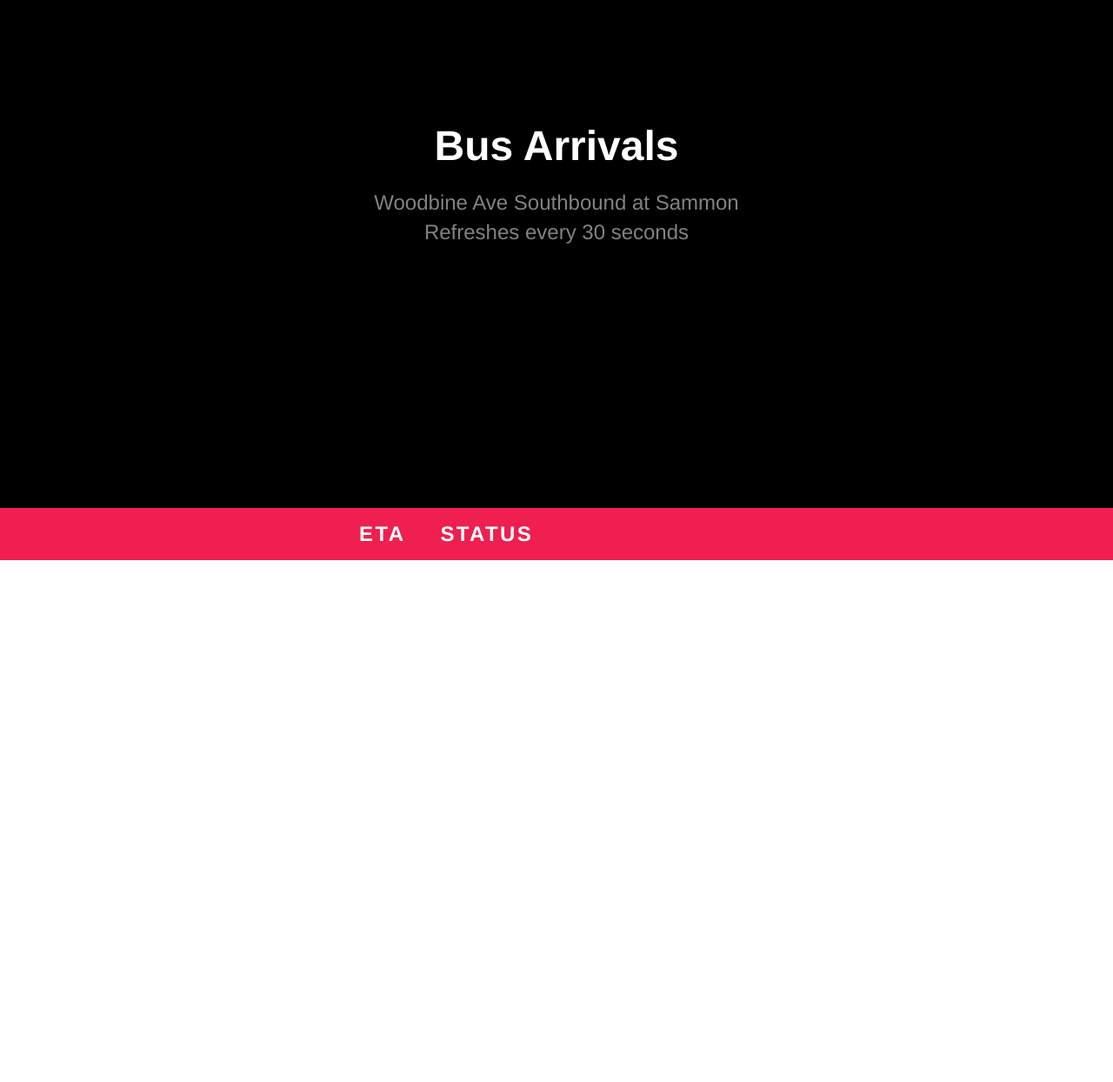
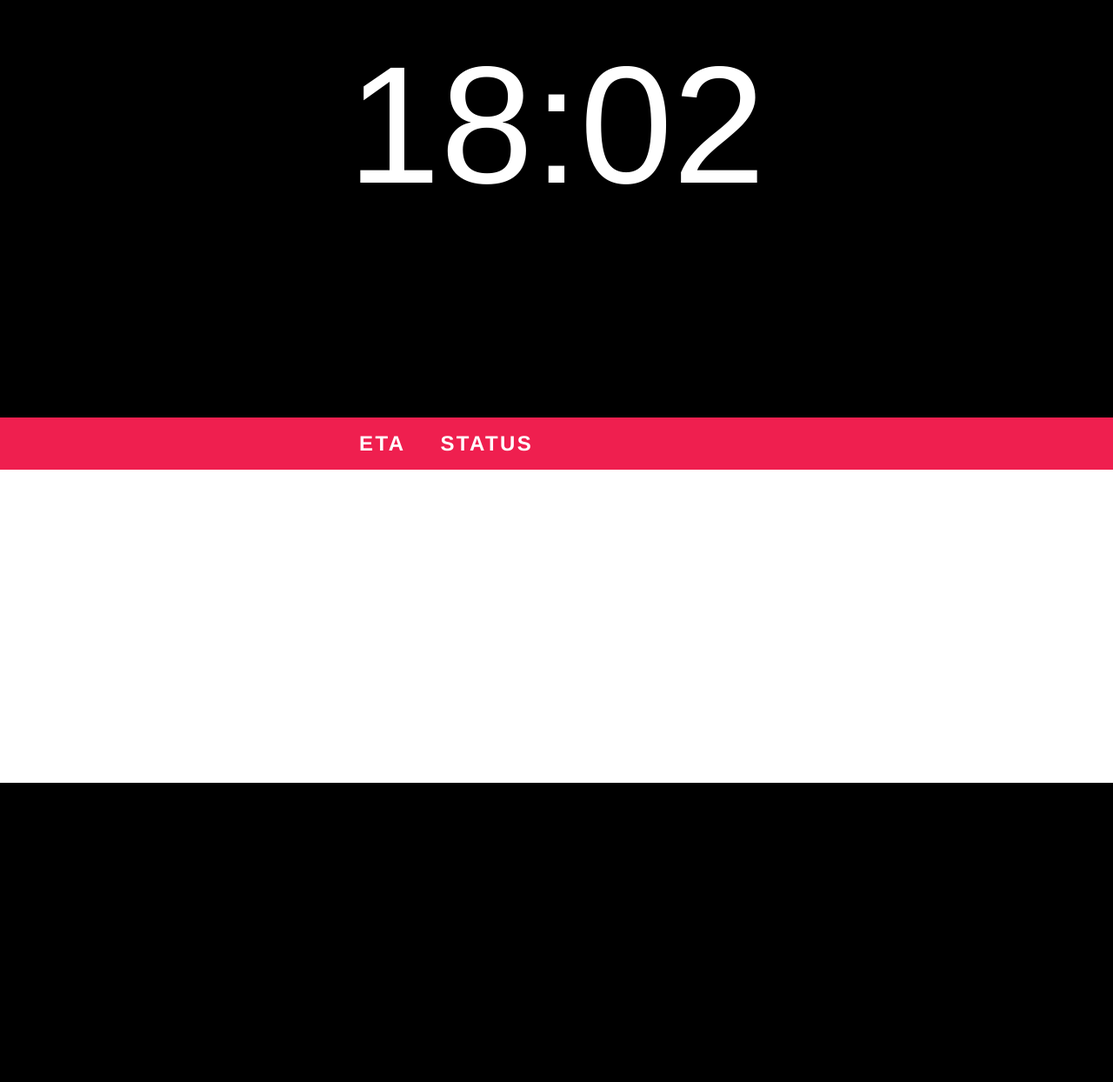
Before and after one commit to AkaokA/ipad-dashboard, a Jekyll site: the page built from index.html, in a window 1280 px wide. Shown: the whole page at 87% size. Built offline with Jekyll 4.4.1, drawn with Linux system fonts in a browser that asks for light colours; nearby versions of some CDN libraries; after the commit the page ends 900 px from its top, so only the background shows below that.

Commit message:
Added time display.

```diff
--- a/_includes/head.html
+++ b/_includes/head.html
@@ -15,6 +15,5 @@
 
 
 	<script src="//ajax.googleapis.com/ajax/libs/jquery/2.0.0/jquery.min.js"></script>
-	<script src="{{ "scripts/nextbus.js" | prepend: site.baseurl }}"></script>
 
 </head>
--- a/_layouts/default.html
+++ b/_layouts/default.html
@@ -9,6 +9,8 @@
       {{ content }}
     </div>
 
+  	<script src="scripts/nextbus.js"></script>
+  	<script src="scripts/timeandweather.js"></script>
   </body>
 
 </html>
--- a/css/main.scss
+++ b/css/main.scss
@@ -6,7 +6,10 @@
 // Our variables
 $base-font-family: "adelle-sans-1", "adelle-sans-2", Helvetica, Arial, sans-serif;
 $base-font-size:   				24px;
-$base-line-height: 				1.4;
+$base-line-height: 				1.5;
+
+$large-font-size:         2em;
+$huge-font-size:          8em;
 
 $spacing-unit:     				20px;
 
@@ -22,7 +25,9 @@ $grey-color:       				#828282;
 $grey-color-light:				#eee;
 
 // Width of the content area
-$content-width:    				960px;
+$content-width:   960px;
+
+$tableRowHeight:  120px;
 
 
 /**
@@ -58,7 +63,7 @@ body {
     -webkit-text-size-adjust: 100%;
 
     height: 100%;
-    overflow-x: hidden;
+    overflow: hidden;
 }
 
 .wrapper {
@@ -70,7 +75,7 @@ body {
 }
 
 h1 {
-	font-size: 48px;
+	font-size: $large-font-size;
 	font-weight: 600;
 	line-height: 2;
 }
@@ -78,11 +83,11 @@ h1 {
 $header-height: 584px;
 
 header {
-	position: fixed;
+	position: absolute;
 	z-index: 0;
 	height: $header-height;
 	width: 100%;
-	padding-top: $spacing-unit * 6;
+	padding-top: $spacing-unit * 10;
 	text-align: center;
 
 	p {
@@ -90,10 +95,20 @@ header {
 	}
 }
 
+.timeAndWeatherWidget {
+  position: absolute;
+  width: 100%;
+  text-align: center;
+
+  .timeDisplay {
+    font-size: $huge-font-size;
+  }
+}
+
 .nextBusWidget {
-	position: relative;
-	z-index: 1000;
-	margin-top: $header-height;
+	position: absolute;
+	width: 100%;
+	bottom: 0;
 	background-color: $background-color-light;
 	-webkit-font-feature-settings: "tnum";
   font-feature-settings: "tnum";
@@ -111,10 +126,8 @@ header {
 	  @extend %clearfix;
   }
 
-  $tableRowHeight: 120px;
-
   .nextBusTable {
-	  height: $tableRowHeight * 5;
+	  height: $tableRowHeight * 3;
 	  overflow: hidden;
   }
 
@@ -122,7 +135,7 @@ header {
 	  position: relative;
 	  width: 100%;
 	  height: $tableRowHeight;
-	  font-size: 48px;
+	  font-size: $large-font-size;
 	  line-height: $tableRowHeight;
 	  color: black;
 	  border-bottom: 2px solid $grey-color-light;
--- a/index.html
+++ b/index.html
@@ -2,10 +2,16 @@
 layout: default
 ---
 
+<!--
 <header>
 	<h1>Bus Arrivals</h1>
 	<p>Woodbine Ave Southbound at Sammon<br/>Refreshes every 30 seconds</p>
 </header>
+-->
+
+<div class="timeAndWeatherWidget">
+  <div class="timeDisplay"></div>
+</div>
 
 <div class="nextBusWidget">
 	<div class="tableHeader">
--- a/scripts/nextbus.js
+++ b/scripts/nextbus.js
@@ -5,6 +5,7 @@
 var nextBusURL = "http://webservices.nextbus.com/service/publicXMLFeed?command=predictions&a=ttc&stopId=3204";
 var tableClassName = ".nextBusTable";
 var secondsToRefresh = 15;
+var itemsToDisplay = 3;
 
 var parseTime = function(time) {
 	var minutes = Math.floor(time / 60);
@@ -27,7 +28,7 @@ var displayXML = function(xmlNode) {
 	console.log(predictionItemsArray);
 
 	// Iterate through the XML
-	for (var i = 0; i < predictionItemsArray.length; i++) {
+	for (var i = 0; i < itemsToDisplay; i++) {
 		var predictionItem = predictionItemsArray[i];
 
 		var rawTime = predictionItem.getAttribute("seconds");
--- /dev/null
+++ b/scripts/timeandweather.js
@@ -0,0 +1,17 @@
+var $dateElement = $(".timeDisplay");
+
+setTimeout(function(){
+  var currentTime = new Date();
+  var timeDisplayString = "";
+  var minutesString = currentTime.getMinutes();
+
+  if (currentTime.getMinutes() < 10) {
+    minutesString = "0" + currentTime.getMinutes();
+  }
+
+  timeDisplayString = currentTime.getHours() + ":" + minutesString;
+
+	$dateElement.append(timeDisplayString);
+}, 500);
+
+console.log("hey?");
```
